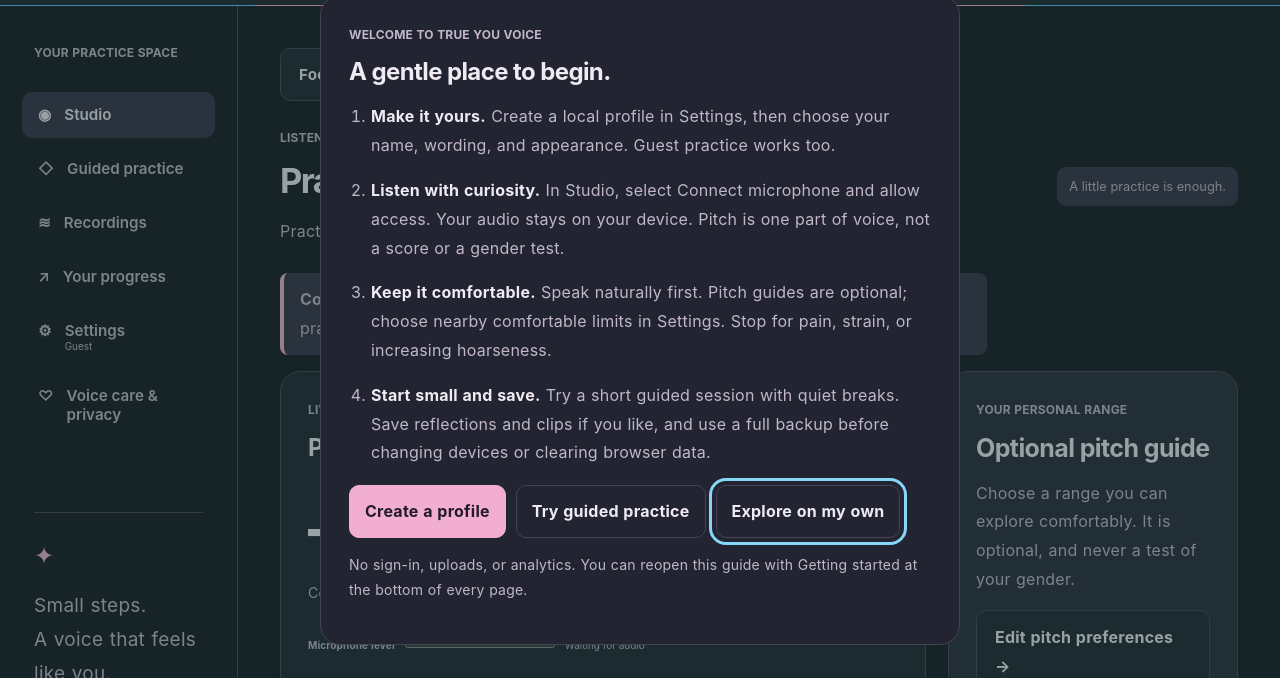
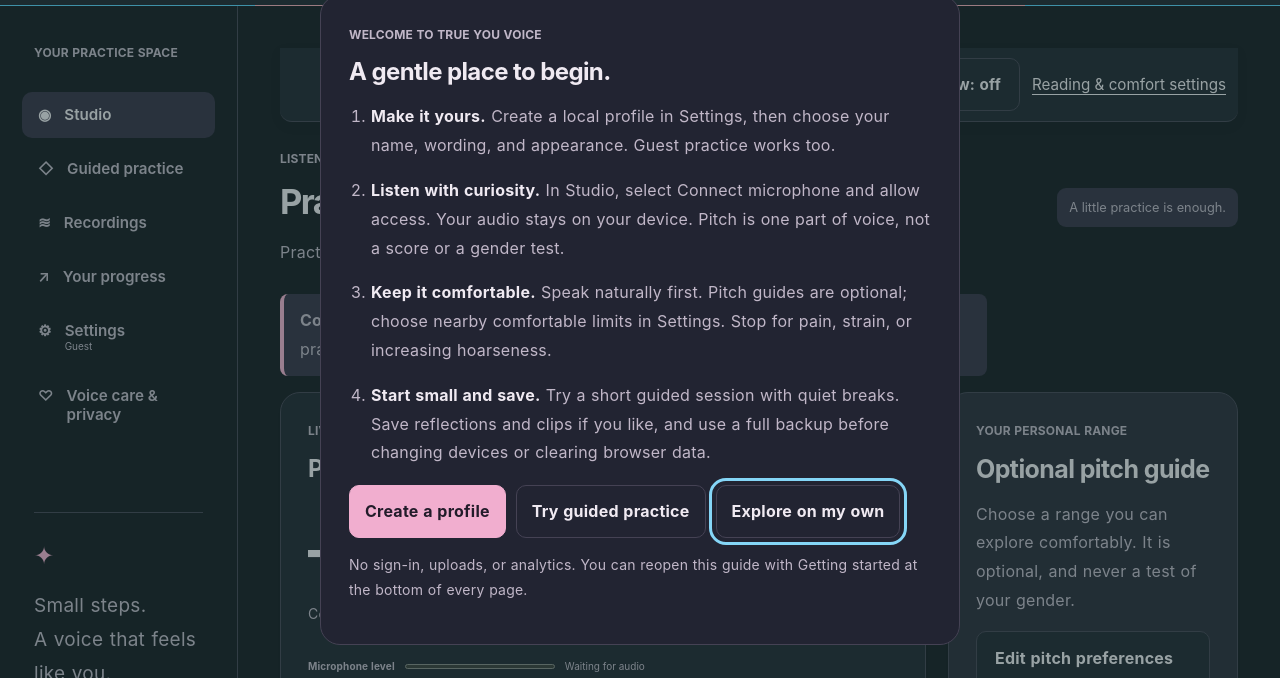
Before and after one commit to trueyouaura/True-You-Voice, a website: page index.html in a window 1280 px wide. Shown: the part 80-758 px from the top of the page. Drawn offline with Linux system fonts and the light colour scheme.

Commit message:
Keep reading controls on the right and visible while scrolling

```diff
--- a/accessibility.css
+++ b/accessibility.css
@@ -9,7 +9,8 @@
 p,li,h1,h2,h3,label,.session-row,.profile-badge{overflow-wrap:anywhere}p{max-width:70ch}
 html[data-spacing="comfortable"] :is(p,li,label,input,select,textarea,button,.button){line-height:1.8;letter-spacing:.015em;word-spacing:.035em}
 html[data-spacing="comfortable"] :is(p,li){margin-bottom:1em}
-.access-toolbar{display:flex;gap:12px;align-items:center;flex-wrap:wrap;margin-bottom:26px}.access-toolbar button{font-size:.95rem}.access-toolbar a{font-size:.95rem}
+.access-toolbar{position:sticky;top:0;z-index:3;display:flex;justify-content:flex-end;gap:12px;align-items:center;flex-wrap:wrap;margin-bottom:26px;padding:10px 12px;background:var(--paper);border-bottom:1px solid var(--line);border-radius:0 0 12px 12px;box-shadow:0 4px 12px #00000012}.access-toolbar button{font-size:.95rem}.access-toolbar a{font-size:.95rem;min-height:48px;display:inline-flex;align-items:center;text-align:right}
+html{scroll-padding-top:10rem}main :is(a,button,input,select,textarea,summary){scroll-margin-top:10rem}
 .reading-controls{display:grid;grid-template-columns:repeat(2,minmax(0,1fr));gap:16px}.reading-controls>div{min-width:0}
 .sr-only{position:absolute;width:1px;height:1px;padding:0;margin:-1px;overflow:hidden;clip-path:inset(50%);white-space:nowrap;border:0}
 .plain-help{padding:14px 18px;border:1px solid var(--line);border-radius:12px;margin:16px 0;background:var(--soft)}
--- a/index.html
+++ b/index.html
@@ -1,5 +1,5 @@
 <!doctype html>
-<html lang="en" data-theme="trans-fem-dark"><head><meta charset="utf-8"><meta name="viewport" content="width=device-width,initial-scale=1"><meta name="color-scheme" content="dark light"><meta name="theme-color" content="#171923"><meta name="description" content="A private space for gender-affirming voice practice. Live pitch, gentle exercises, and local recordings."><meta http-equiv="Content-Security-Policy" content="default-src 'self'; script-src 'self'; style-src 'self'; img-src 'self' data:; media-src 'self' blob:; worker-src 'self'; connect-src 'none'; object-src 'none'; base-uri 'self'; form-action 'none'"><title>True You Voice • A voice that feels like you</title><link rel="icon" href="./favicon.svg?v=access-1" type="image/svg+xml"><script src="./themes.js?v=access-1"></script><link rel="stylesheet" href="./styles.css?v=access-1"><link rel="stylesheet" href="./themes.css?v=access-1"><link rel="stylesheet" href="./accessibility.css?v=access-1"><script type="module" src="./app.js?v=access-1"></script></head>
+<html lang="en" data-theme="trans-fem-dark"><head><meta charset="utf-8"><meta name="viewport" content="width=device-width,initial-scale=1"><meta name="color-scheme" content="dark light"><meta name="theme-color" content="#171923"><meta name="description" content="A private space for gender-affirming voice practice. Live pitch, gentle exercises, and local recordings."><meta http-equiv="Content-Security-Policy" content="default-src 'self'; script-src 'self'; style-src 'self'; img-src 'self' data:; media-src 'self' blob:; worker-src 'self'; connect-src 'none'; object-src 'none'; base-uri 'self'; form-action 'none'"><title>True You Voice • A voice that feels like you</title><link rel="icon" href="./favicon.svg?v=access-1" type="image/svg+xml"><script src="./themes.js?v=access-1"></script><link rel="stylesheet" href="./styles.css?v=access-1"><link rel="stylesheet" href="./themes.css?v=access-1"><link rel="stylesheet" href="./accessibility.css?v=toolbar-1"><script type="module" src="./app.js?v=access-1"></script></head>
 <body><a class="skip" href="#main">Skip to practice</a><header class="topbar"><a class="brand" href="#studio"><span class="brandmark" aria-hidden="true"><svg viewBox="0 0 40 40" fill="none" stroke="currentColor" stroke-width="2.6" stroke-linecap="round" stroke-linejoin="round" aria-hidden="true"><path d="M20 33 7.8 21.4C1.5 15.4 5.3 6 12.8 6c3.1 0 5.7 1.6 7.2 4 1.5-2.4 4.1-4 7.2-4 7.5 0 11.3 9.4 5 15.4L20 33Z"/><path d="M11 19v2m4.5-4.5v7M20 14v12m4.5-9.5v7M29 19v2"/></svg></span> True You Voice<span class="brandtag">YOUR OWN PACE</span></a><a class="button header-settings" href="#settings">Settings <span aria-hidden="true">⚙</span></a><button id="header-stop" class="privacy-pill" hidden>Disconnect microphone</button><span id="privacy-status" class="privacy-pill"><span aria-hidden="true">●</span> Audio stays on your device</span></header>
 <div class="shell"><aside class="sidebar"><p id="space-label" class="eyebrow">YOUR PRACTICE SPACE</p><nav aria-label="Main navigation"><a href="#studio" aria-current="page">◉ <span>Studio</span></a><a href="#practice">◇ <span>Guided practice</span></a><a href="#recordings">≋ <span>Recordings</span></a><a href="#progress">↗ <span>Your progress</span></a><a href="#settings">⚙ <span>Settings <small id="profile-badge">Guest</small></span></a><a href="#care">♡ <span>Voice care & privacy</span></a></nav><div class="sidebar-note"><span aria-hidden="true">✦</span><p>Small steps.<br>A voice that feels like you.</p><small>No scores. No comparisons.<br>Just room to explore.</small></div></aside>
 <main id="main" tabindex="-1"><div id="notice" class="notice" role="status" hidden></div>
```
